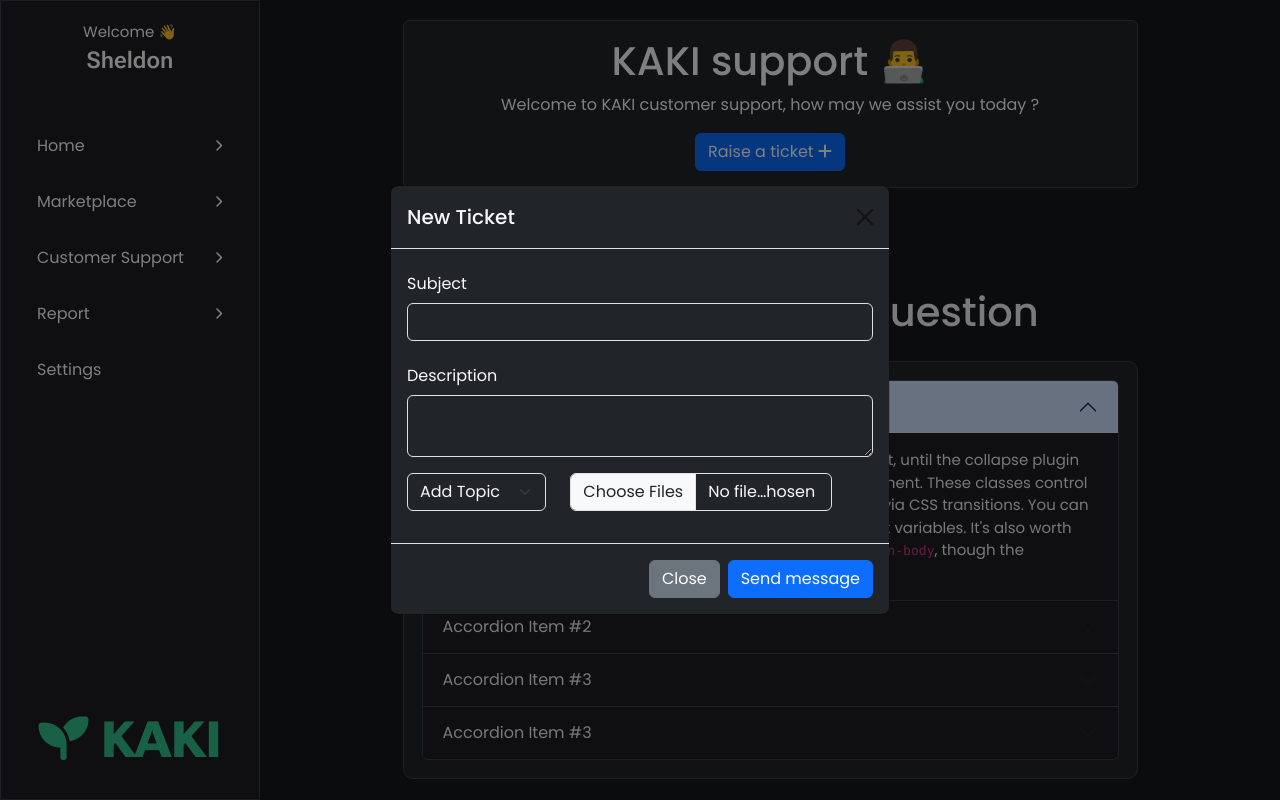
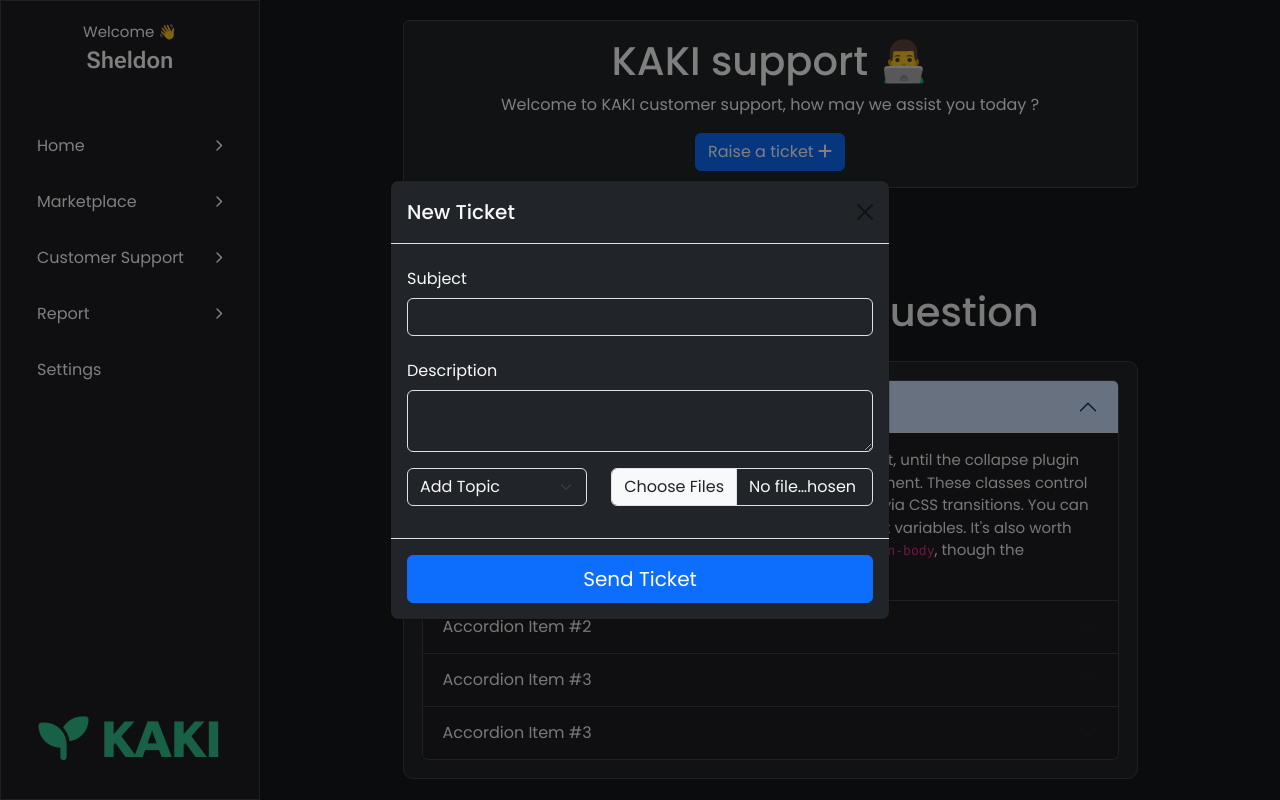
Before and after one commit to gangula-karthik/KAKI-App, a Flask app: page /support_overview in a window 1280 px wide, after a click on "Raise a ticket". Run offline with Flask 2, Linux system fonts and the light colour scheme; some libraries are stand-ins or nearby versions.

Commit message:
update: styling the popup to match wireframe

```diff
--- a/templates/customer_support/ticket_creation_modal.html
+++ b/templates/customer_support/ticket_creation_modal.html
@@ -16,9 +16,9 @@
               <textarea class="form-control bg-dark text-light" id="message-text"></textarea>
             </div>
             <div class="row">
-              <div class="col-4">
+              <div class="col-5">
                 <select class="form-select bg-dark text-light" id="autoSizingSelect">
-                  <option selected>Add Topic</option>
+                  <option selected class="disabled">Add Topic</option>
                   <option><a class="dropdown-item " href="#">Billing Issues</a></option>
                   <option><a class="dropdown-item " href="#">Technical Issues</a></option>
                   <option><a class="dropdown-item " href="#">Listing & Account Issues</a></option>
@@ -34,8 +34,7 @@
           </form>
         </div>
         <div class="modal-footer">
-          <button type="button" class="btn btn-secondary" data-bs-dismiss="modal">Close</button>
-          <button type="button" class="btn btn-primary">Send message</button>
+          <button type="button" class="btn btn-primary w-100 py-2 fs-5">Send Ticket</button>
         </div>
       </div>
     </div>
```
